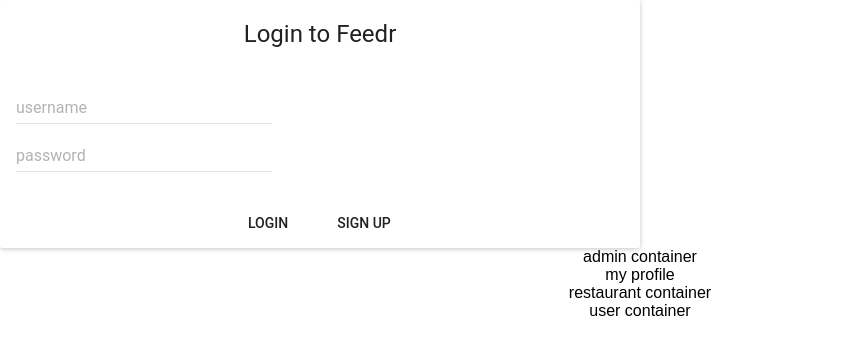
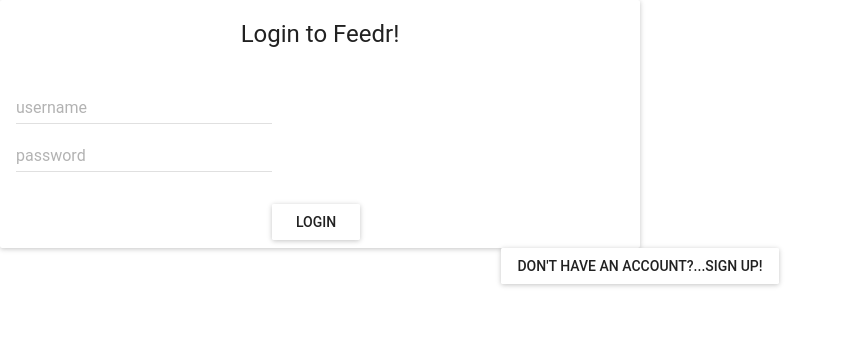
Before and after one commit to YiyingLin/feedr, a React (Create React App) app in the folder web/: page / in a window 1280 px wide. Shown: the top 354 px of the page, without its empty margins (0-844 px from the left). Built offline with nearby package versions, Linux system fonts and the light colour scheme.

Commit message:
Authentication main structure done

```diff
--- a/web/package.json
+++ b/web/package.json
@@ -3,6 +3,7 @@
   "version": "0.1.0",
   "private": true,
   "dependencies": {
+    "js-cookie": "^2.2.0",
     "lodash": "^4.17.4",
     "material-ui": "^0.19.4",
     "react": "^16.0.0",
--- a/web/src/App.js
+++ b/web/src/App.js
@@ -1,36 +1,74 @@
 import React, { Component } from 'react';
 import './App.css';
-import Login from './authentication/components/Login';
 import MuiThemeProvider from 'material-ui/styles/MuiThemeProvider';
-import {isLoggedIn} from "./authentication/services/AuthenticationService";
 import AdminContainer from "./admins/components/AdminContainer";
 import MyProfile from "./common/components/MyProfile";
 import RestaurantContainer from "./restaurants/components/RestaurantContainer";
 import UserContainer from "./users/components/UserContainer";
+import AuthenticationContainer from "./authentication/components/AuthenticationContainer";
+import AppBar from 'material-ui/AppBar';
+import RaisedButton from 'material-ui/RaisedButton';
+import ActionHome from 'material-ui/svg-icons/action/home';
+import IconButton from 'material-ui/IconButton';
+import UserTypes from "./utils/UserTypes";
+
+const Cookie = require('js-cookie');
 
 class App extends Component {
-    loginSuccessful(username, userType) {
-        console.log(username, userType);
+    constructor(props) {
+        super(props);
+        this.state = {
+            userType: Cookie.get('userType'),
+            username: Cookie.get('username')
+        };
+        this.loginSuccess = this.loginSuccess.bind(this);
+        this.updateUserType = this.updateUserType.bind(this);
+        this.handleLogout = this.handleLogout.bind(this);
     }
 
-    loginFailed(error) {
-        console.log("Login failed: ");
-        console.log(error);
+    loginSuccess(username, userType) {
+        Cookie.set('userType', userType);
+        Cookie.set('username', username);
+        this.setState({username: username});
+        this.setState({userType: userType});
     }
+
+    handleLogout() {
+        Cookie.remove('userType');
+        Cookie.remove('username');
+        this.setState({username: null});
+        this.setState({userType: null});
+    }
+
+
+    updateUserType = (userType) => {
+        this.state.setState({userType: userType});
+    };
 
     render() {
         return (
             <MuiThemeProvider className="App">
                 {/*MuiThemeProvider want single react child*/}
                 <div className="App">
-                    <Login
-                        onLoginSuccessful={this.loginSuccessful}
-                        onLoginFailure={this.loginFailed}
-                    />
-                    <AdminContainer />
-                    <MyProfile />
-                    <RestaurantContainer />
-                    <UserContainer />
+                    {this.state.username && true?
+                        <div>
+                            <AppBar title={'Feedr'}
+                                    iconElementLeft={<IconButton><ActionHome /></IconButton>}
+                                    iconElementRight={
+                                        <span>
+                                            <span>{'Hello, '+this.state.username+'   '}</span>
+                                            <RaisedButton label="My Profile" primary={true} />
+                                            <span>{'   '}</span>
+                                            <RaisedButton label="logout" onClick={this.handleLogout}/>
+                                        </span>
+                                    }
+                            />
+                            {this.state.userType===UserTypes.ADMIN && <AdminContainer />}
+                            {this.state.userType===UserTypes.RESTAURANT && <RestaurantContainer />}
+                            {this.state.userType===UserTypes.USER && <UserContainer />}
+                        </div>:
+                        <AuthenticationContainer loginSuccess={this.loginSuccess} />
+                    }
                 </div>
             </MuiThemeProvider>
         );
--- /dev/null
+++ b/web/src/authentication/components/Authentication.css
@@ -0,0 +1,8 @@
+#authentication-component {
+    width: 50%;
+}
+
+#authentication-component .card-content {
+    display: flex;
+    flex-direction: column;
+}
--- /dev/null
+++ b/web/src/authentication/components/Authentication.js
@@ -0,0 +1,74 @@
+import React, { Component } from 'react';
+import {Card, CardActions, CardTitle, CardText} from 'material-ui/Card';
+import RaisedButton from 'material-ui/RaisedButton';
+import TextField from 'material-ui/TextField';
+import "./Authentication.css";
+import SelectField from 'material-ui/SelectField';
+import MenuItem from 'material-ui/MenuItem';
+import UserType from "../../utils/UserTypes";
+
+
+class Authentication extends Component {
+    constructor(props) {
+        super(props);
+        this.getUsername = this.getUsername.bind(this);
+        this.getPassword = this.getPassword.bind(this);
+        this.getUserType = this.getUserType.bind(this);
+        this.state = {
+            username: "",
+            password: "",
+            userType: UserType.USER
+        };
+    }
+
+    getUsername(event) {
+        this.setState({username: event.target.value});
+    }
+
+    getPassword(event) {
+        this.setState({password: event.target.value});
+    }
+
+    getUserType(event, index, value) {
+        this.setState({userType: value});
+    }
+
+    render() {
+        return (
+            <div id="authentication-component">
+                <Card>
+                    <CardTitle title={this.props.title} />
+                    <CardText className="card-content">
+                        <TextField hintText="username" onChange={this.getUsername} />
+                        <TextField type={'password'} hintText="password" onChange={this.getPassword}/>
+                    </CardText>
+                    {
+                        (this.props.showUserTypes) &&
+                        <div>
+                            <span>Signup as...</span><br/>
+                            <SelectField
+                                value={this.state.userType}
+                                onChange={this.getUserType}
+                            >
+                                <MenuItem value={UserType.USER} primaryText={UserType.USER} />
+                                <MenuItem value={UserType.RESTAURANT} primaryText={UserType.RESTAURANT} />
+                            </SelectField>
+                        </div>
+                    }
+                    <CardActions>
+                        <RaisedButton
+                            label={this.props.submitName}
+                            onClick={() => this.props.handleSubmit(
+                                this.state.username,
+                                this.state.password,
+                                this.state.userType)
+                            }
+                        />
+                    </CardActions>
+                </Card>
+            </div>
+        );
+    }
+}
+
+export default Authentication;
--- /dev/null
+++ b/web/src/authentication/components/AuthenticationContainer.js
@@ -0,0 +1,85 @@
+import React, { Component } from 'react';
+import Authentication from './Authentication';
+import RaisedButton from 'material-ui/RaisedButton';
+import {login, signup} from "../services/AuthenticationService";
+import Dialog from 'material-ui/Dialog';
+
+export default class AuthenticationContainer extends Component {
+    constructor(props) {
+        super(props);
+        this.state = {
+            loginMode: true,
+            alertControl: false,
+            alertMessage: ""
+        };
+        this.changeMode = this.changeMode.bind(this);
+        this.handleLogin = this.handleLogin.bind(this);
+    }
+
+    handleLogin(username, password) {
+        login(username, password)
+            .then((result) => {
+                console.log(result.username, result.userType);
+                this.props.loginSuccess(result.username, result.userType);
+            }).catch((err) => {
+                console.log(err);
+                this.setState({alertControl:true});
+                this.setState({alertMessage:err});
+            });
+    }
+
+    handleSignup(username, password, userType) {
+        console.log(username, password, userType);
+        signup(username, password, userType)
+            .then((result) => {
+
+            }).catch((err) => {
+                console.log(err);
+                this.setState({alertControl:true});
+                this.setState({alertMessage:err});
+            });
+    }
+
+    changeMode() {
+        this.setState({loginMode: !this.state.loginMode});
+    }
+
+    message = () =>
+        this.state.loginMode?
+        "Don't have an account?...Sign up!":
+        "Already have an account? Login!";
+
+    render() {
+        return (
+            <div>
+                {
+                    this.state.loginMode?
+                        (<Authentication
+                            title={"Login to Feedr!"}
+                            submitName={"Login"}
+                            handleSubmit={this.handleLogin} />):
+                        (<Authentication
+                            title={"Signup for a feedr account"}
+                            submitName={"Signup"}
+                            showUserTypes={true}
+                            handleSubmit={this.handleSignup} />)
+                }
+                <RaisedButton label={this.message()} onClick={this.changeMode}/>
+                <Dialog
+                    actions={
+                        <RaisedButton
+                            label="OK"
+                            primary={true}
+                            onClick={() => this.setState({alertControl:false})}
+                        />
+                    }
+                    modal={false}
+                    open={this.state.alertControl}
+                    onRequestClose={() => this.setState({alertControl:false})}
+                >
+                    {this.state.alertMessage}
+                </Dialog>
+            </div>
+        );
+    }
+}
--- a/web/src/authentication/components/Login.css
+++ /dev/null
@@ -1,8 +0,0 @@
-#login-component {
-    width: 50%;
-}
-
-#login-component .card-content {
-    display: flex;
-    flex-direction: column;
-}
--- a/web/src/authentication/components/Login.js
+++ /dev/null
@@ -1,57 +0,0 @@
-import React, { Component } from 'react';
-import {Card, CardActions, CardTitle, CardText} from 'material-ui/Card';
-import FlatButton from 'material-ui/FlatButton';
-import TextField from 'material-ui/TextField';
-import "./Login.css";
-import {login} from "../services/AuthenticationService";
-
-class Login extends Component {
-    constructor(props) {
-        super(props);
-        this.getUsername = this.getUsername.bind(this);
-        this.getPassword = this.getPassword.bind(this);
-        this.handleLogin = this.handleLogin.bind(this);
-        this.state = {
-            username: "",
-            password: ""
-        };
-    }
-
-    getUsername(event) {
-        this.setState({username: event.target.value});
-    }
-
-    getPassword(event) {
-        this.setState({password: event.target.value});
-    }
-
-    handleLogin() {
-        let self = this;
-        login(this.state.username, this.state.password)
-            .then(function (result) {
-                self.props.onLoginSuccessful(result.username, result.userType);
-            }).catch(function (err) {
-                self.props.onLoginFailure(err);
-            });
-    }
-
-    render() {
-        return (
-            <div id="login-component">
-                <Card>
-                    <CardTitle title="Login to Feedr" />
-                    <CardText className="card-content">
-                        <TextField hintText="username" onChange={this.getUsername} />
-                        <TextField hintText="password" onChange={this.getPassword}/>
-                    </CardText>
-                    <CardActions>
-                        <FlatButton label="Login" onClick={this.handleLogin} />
-                        <FlatButton label="Sign up" />
-                    </CardActions>
-                </Card>
-            </div>
-        );
-    }
-}
-
-export default Login;
--- a/web/src/authentication/components/Signup.js
+++ /dev/null
@@ -1 +0,0 @@
-// sign up also need check which kind of role to sign up
--- a/web/src/authentication/services/AuthenticationService.js
+++ b/web/src/authentication/services/AuthenticationService.js
@@ -1,17 +1,13 @@
 import UserType from "../../utils/UserTypes";
-const request = require('request');
+//const request = require('request');
 
 export function login(username, password) {
     return Promise.resolve({
         username: username,
-        userType: UserType.RESTAURANT
+        userType: UserType.USER
     });
 }
 
-export function signup(username, password) {
+export function signup(username, password, userType) {
     return Promise.resolve();
 }
-
-export function isLoggedIn() {
-    return false;
-}
--- a/web/src/utils/UserTypes.js
+++ b/web/src/utils/UserTypes.js
@@ -1,7 +1,8 @@
 class UserTypes {
     constructor() {
         this.USER = "USER";
-        this.RESTAURANT = "RESTAURANT"
+        this.RESTAURANT = "RESTAURANT";
+        this.ADMIN = "ADMIN";
     }
 }
 
```
Also changed, not shown: web/src/authentication/components/AuthenticationContainer.css (added), web/src/authentication/components/Signup.css (deleted), 1 other file (tests, documents, lock files or other folders).
